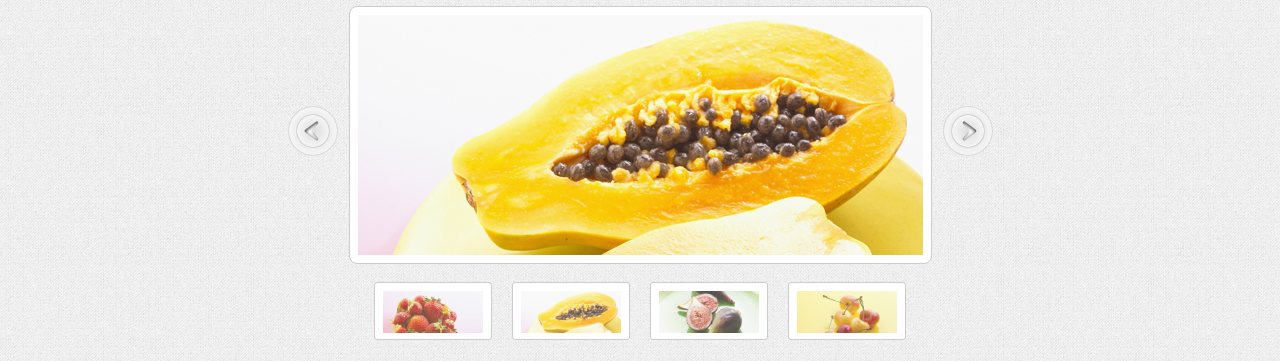
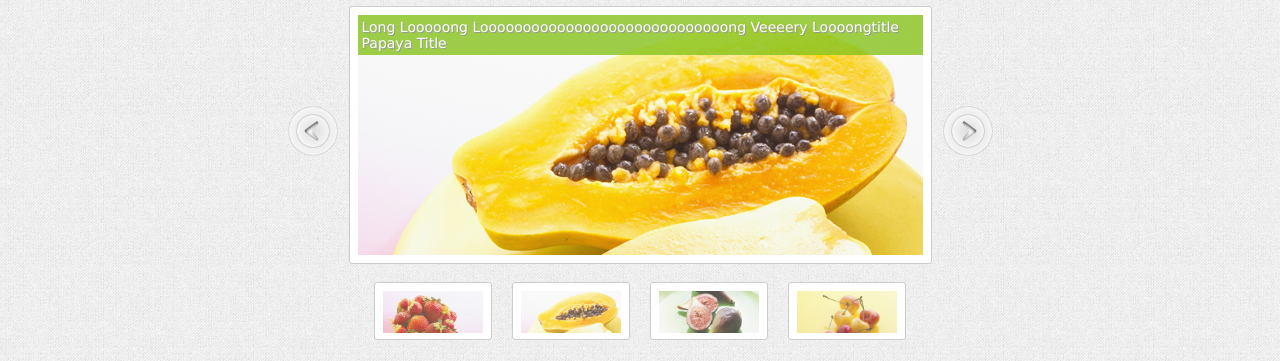
Before and after one commit to bobbykolev/Advanced-javaScript, a plain HTML site: page 01.Advanced OOP/03.Slider/slider.html in a window 1280 px wide. Shown: the part 75-436 px from the top of the page. Drawn offline with nearby package versions, Linux system fonts and the light colour scheme.

Commit message:
slider improvements

```diff
--- a/01.Advanced OOP/03.Slider/script.js
+++ b/01.Advanced OOP/03.Slider/script.js
@@ -1,52 +1,69 @@
 $(document).ready(function () {
 
     var addThumbs = {
-    init: function(paths) {
+    init: function(paths, titles) {
         this.paths = paths;
+        this.titles = titles;
+
+    },
+    render: function(selector) {
+        this.selector = selector;
         for (var j = 0, len=this.paths.length; j < len; j++) {
-            $('#thumbs-list').append('<li><img src="'+this.paths[j]+'"></li>');
+            $(this.selector).append('<li><img src="'+this.paths[j]+'" alt="'+this.paths[j].replace('images/', '')+'" title="'+j+'"></li>');
         }
     }
 };
-
  //the thumbnais initializing
     var thePaths = Object.create(addThumbs);
-    var inputArr = ["images/strawberries.png",
+    var srcArr = ["images/strawberries.png",
                     "images/papaya.png",
                     "images/figs.png",
                     "images/cherries.png",
                     "images/cherries-red.png",
                     "images/kiwis.png",
                     "images/apples.png"];
-    thePaths.init(inputArr);
+    var titles = ["strawberries title",
+                    "long looooong looooooooooooooooooooooooooooong veeeery loooongtitle papaya title",
+                    "figs title",
+                    "cherries title",
+                    "cherries-red title",
+                    "kiwis title",
+                    "apples title"];
+    thePaths.init(srcArr, titles);
+    thePaths.render('#thumbs-list');
+
+    $("#imgTitle>h2").text(titles[0]);
 
     $('li').on('click', function () {
         var rel = $(this).find('img').attr('src');
+        var index = $(this).find('img').attr('title');
         $("#slide-img").attr("src", rel);
+        $("#imgTitle>h2").text(titles[index]);
     });
-
-    var srcArray = inputArr;
-    var i = 0;
-    var l = srcArray.length;
 
     $("#left-arrow").on('click', next);
 
     $("#right-arrow").on('click', prev);
 
+    i = 0,
+    l = srcArr.length;
+
     function next() {
 
-        var index = srcArray.indexOf($("#slide-img").attr("src"));
+        var index = srcArr.indexOf($("#slide-img").attr("src"));
         if (index == 0) {
             index = l
         };
-        $("#slide-img").attr("src", srcArray[index - 1]);
+        $("#slide-img").attr("src", srcArr[index - 1]);
+        $("#imgTitle>h2").text(titles[index - 1]);
     }
     function prev() {
-        var index = srcArray.indexOf($("#slide-img").attr("src"));
+        var index = srcArr.indexOf($("#slide-img").attr("src"));
         if (index == l - 1) {
             index = -1
         };
-        $("#slide-img").attr("src", srcArray[index + 1]);
+        $("#slide-img").attr("src", srcArr[index + 1]);
+        $("#imgTitle>h2").text(titles[index + 1]);
     }
 
     $("#left-arrow").on('mousedown', function() {
--- a/01.Advanced OOP/03.Slider/slider.html
+++ b/01.Advanced OOP/03.Slider/slider.html
@@ -2,19 +2,20 @@
 <html>
 	<head>
 		<meta charset="utf-8">
-		<title>JS Slider</title>
+		<title>JS OOP jQuery Slider</title>
 		<link href="style.css" type="text/css" rel="stylesheet">
 		<script type='text/javascript' src="http://ajax.googleapis.com/ajax/libs/jquery/1.10.1/jquery.min.js"></script>
 		<script type='text/javascript' src="script.js"></script>
 	</head>
 	<body>
 		<div id="wrapper">
-			<h1>JS Slider</h1>
+			<h1>Slider</h1>
 			<div id="slider-conteiner">
 				<div id="left-arrow"></div>
 				<div id="right-arrow"></div>
 				<div id="slider">
 					<img id="slide-img" src="images/strawberries.png" alt="strawberries" width="565" height="240">
+					<div id="imgTitle"><h2></h2></div>
 				</div>
 				<div id="thumbs-container">
 					<ul id="thumbs-list"></ul>
--- a/01.Advanced OOP/03.Slider/style.css
+++ b/01.Advanced OOP/03.Slider/style.css
@@ -64,7 +64,7 @@ img
 	border: 1px solid #ccc;
 	background: #fff;
 	margin: auto;
-	border-radius: 8px;
+	border-radius: 3px;
 }
 #thumbs-container
 {
@@ -96,6 +96,26 @@ img
 {
 	opacity: 1;
 }
+#imgTitle
+{
+	position: absolute;
+	background: rgba(135,196,28,0.8);
+	width: 565px;
+	min-height: 0;
+	text-align: left;
+}
+#imgTitle>h2
+{
+	float: left;
+	margin: 2px;
+	padding: 2px;
+	font-size: 14px;
+	font-weight: normal;
+	color: #fff;
+	text-transform: capitalize;
+	width: 100%;
+	text-shadow: 1px 1px 0 #999;
+}
 #right-arrow::selection, *::selection
 {
 	display:none;
```
